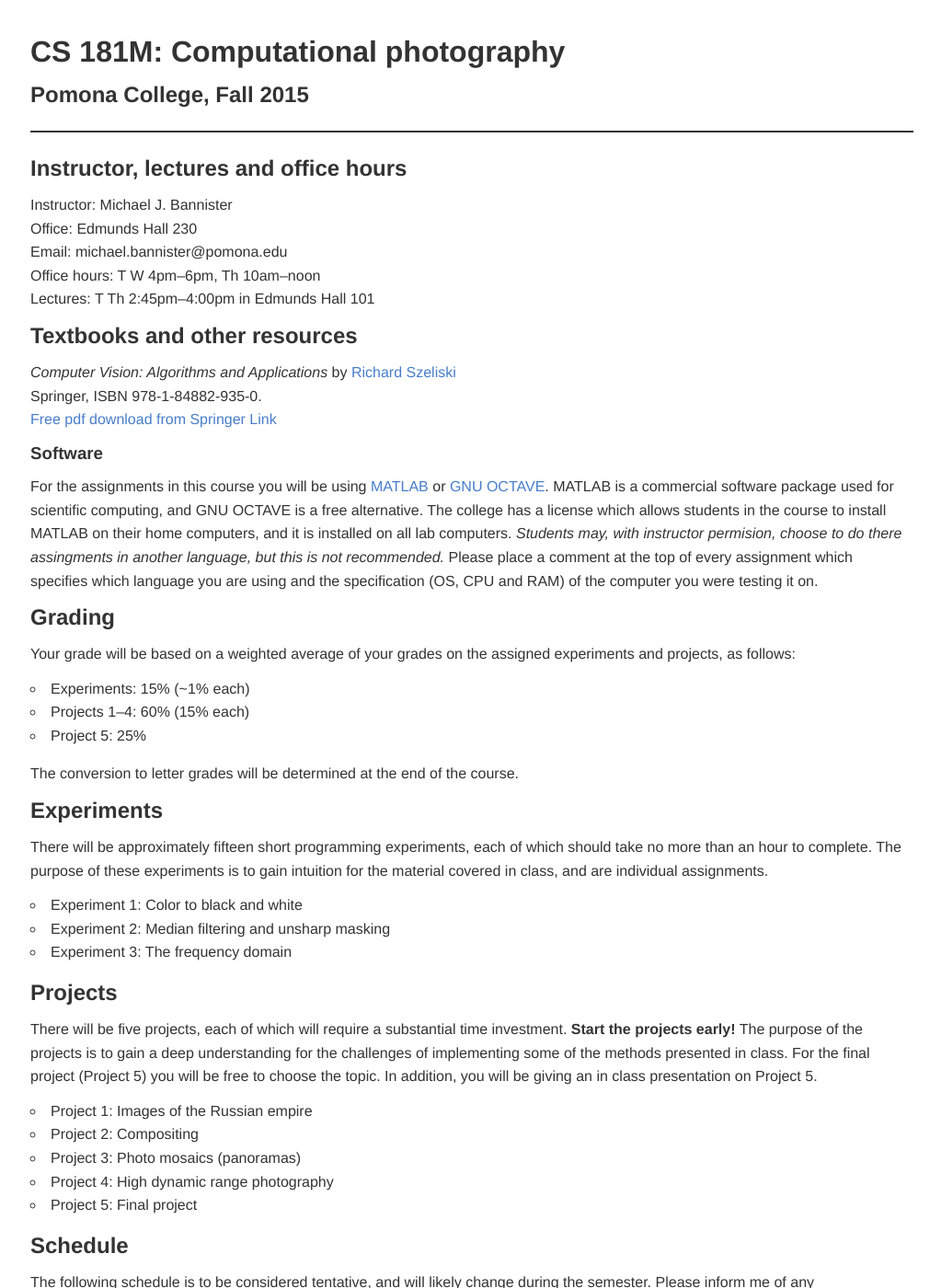
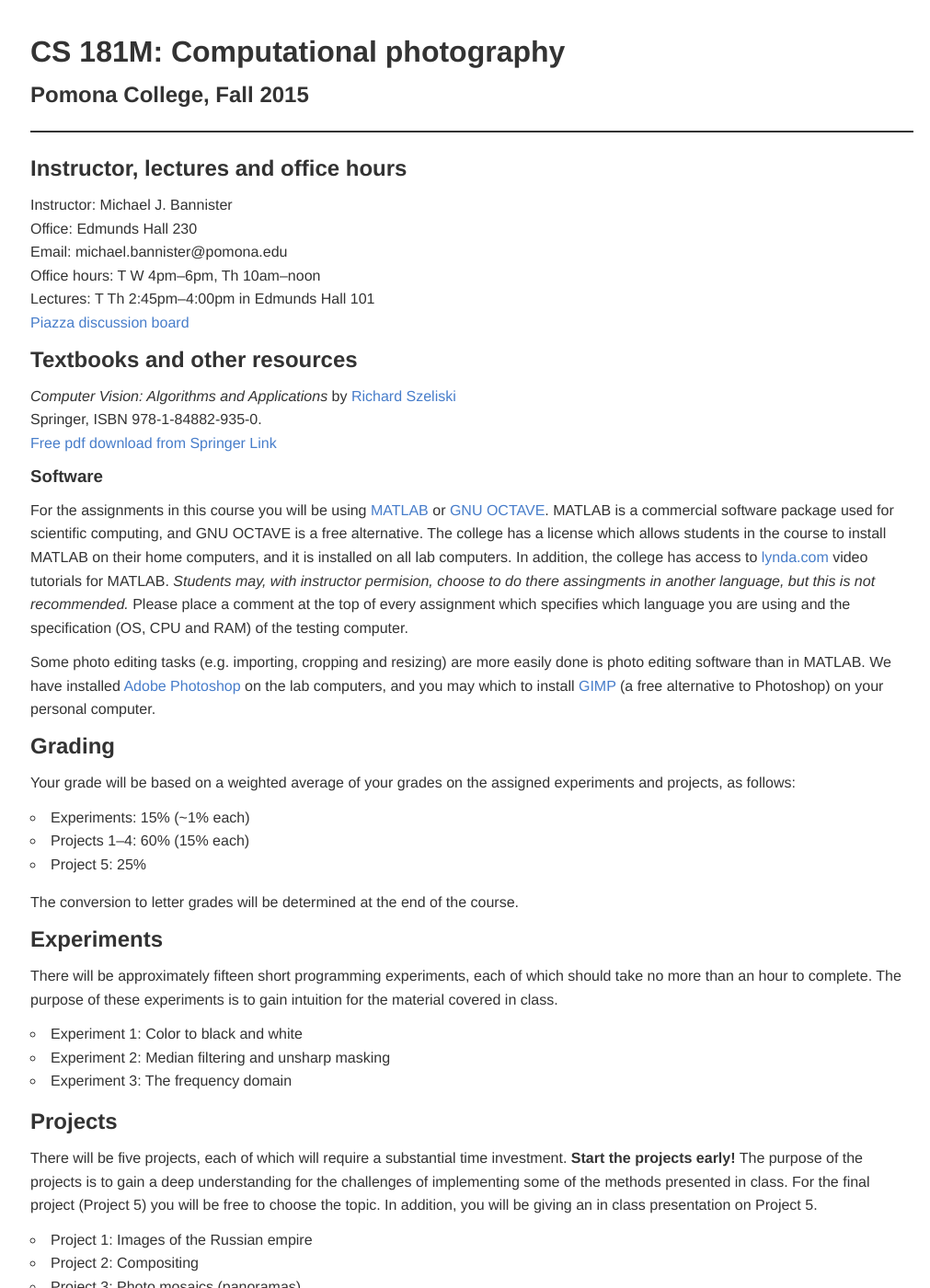
Before and after one commit to jacksonjw12/mbannister.github.io, a Jekyll site: the page built from _teaching/181m-f15/index.md, in a window 1280 px wide and 1400 px high. Shown: the whole window at 92% size, without its empty margins (127-1138 px from the left). Built offline with Jekyll 4.4.1, drawn with Linux system fonts in a browser that asks for light colours; some of the changed text lies outside the part shown.

Commit message:
More updates to 181 page

```diff
--- a/_teaching/181m-f15/index.md
+++ b/_teaching/181m-f15/index.md
@@ -11,15 +11,13 @@
 ## Pomona College, Fall 2015
 ---
 
-<!-- TODO: Add description -->
-
 ## Instructor, lectures and office hours
 Instructor: Michael J. Bannister
 Office: Edmunds Hall 230
 Email: michael.bannister@pomona.edu
 Office hours: T W 4pm--6pm, Th 10am--noon
 Lectures: T Th 2:45pm--4:00pm in Edmunds Hall 101
-<!-- TODO: Add piazza -->
+[Piazza discussion board](//piazza.com/pomona/fall2015/cs181m/home)
 
 ## Textbooks and other resources
 
@@ -29,8 +27,9 @@
 [Free pdf download from Springer Link](//doi.org/10.1007/978-1-84882-935-0)
 
 ### Software
-For the assignments in this course you will be using [MATLAB](//www.mathworks.com/products/matlab/) or [GNU OCTAVE](//www.gnu.org/software/octave/). MATLAB is a commercial software package used for scientific computing, and GNU OCTAVE is a free alternative. The college has a license which allows students in the course to install MATLAB on their home computers, and it is installed on all lab computers. _Students may, with instructor permision, choose to do there assingments in another language, but this is not recommended._ Please place a comment at the top of every assignment which specifies which language you are using and the specification (OS, CPU and RAM) of the computer you were testing it on.
+For the assignments in this course you will be using [MATLAB](//www.mathworks.com/products/matlab/) or [GNU OCTAVE](//www.gnu.org/software/octave/). MATLAB is a commercial software package used for scientific computing, and GNU OCTAVE is a free alternative. The college has a license which allows students in the course to install MATLAB on their home computers, and it is installed on all lab computers. In addition, the college has access to [lynda.com](//www.lynda.com) video tutorials for MATLAB. _Students may, with instructor permision, choose to do there assingments in another language, but this is not recommended._ Please place a comment at the top of every assignment which specifies which language you are using and the specification (OS, CPU and RAM) of the testing computer.
 
+Some photo editing tasks (e.g. importing, cropping and resizing) are more easily done is photo editing software than in MATLAB. We have installed [Adobe Photoshop](//www.adobe.com/products/photoshop.html) on the lab computers, and you may which to install [GIMP](//www.gimp.org) (a free alternative to Photoshop) on your personal computer.
 
 ## Grading
 
@@ -43,7 +42,7 @@
 The conversion to letter grades will be determined at the end of the course.
 
 ## Experiments
-There will be approximately fifteen short programming experiments, each of which should take no more than an hour to complete. The purpose of these experiments is to gain intuition for the material covered in class, and are individual assignments.
+There will be approximately fifteen short programming experiments, each of which should take no more than an hour to complete. The purpose of these experiments is to gain intuition for the material covered in class.
 
 - Experiment 1: Color to black and white
 - Experiment 2: Median filtering and unsharp masking
@@ -127,3 +126,12 @@
 
 ## Recording
 Pomona College prohibits video or voice recording of any lecture or discussion, except in cases that the office of the Dean of Students has granted a student permission according to the College’s Disability Accommodations Policy, or when permission is granted by the instructor. I choose to give permission in this course to be recorded by students. These recordings are for any reasonable use that arises from participation in this course. __These recordings cannot be distributed, transmitted or published in any media or form, nor be used for any commercial purposes.__
+
+## Acknowledgments
+The design of this course is in large part based on similar courses offered by:
+[Chuck Dyer @ UW](//pages.cs.wisc.edu/~dyer/cs534/index.html),
+[Alexei Efros @ UCB](//inst.eecs.berkeley.edu/~cs194-26/fa14/),
+[Charless Fowlkes @ UCI](//www.ics.uci.edu/~fowlkes/class/cs116/),
+[James Hays @ Brown](//cs.brown.edu/courses/cs129/),
+[Kris Kitani @ CMU](//graphics.cs.cmu.edu/courses/15-463/2014_fall/) and
+[Svetlana Lazebnik @ UNC](//www.cs.unc.edu/~lazebnik/research/fall08/)
```
